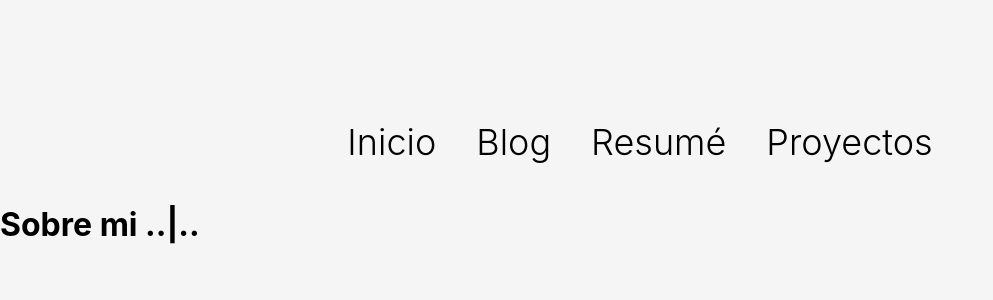
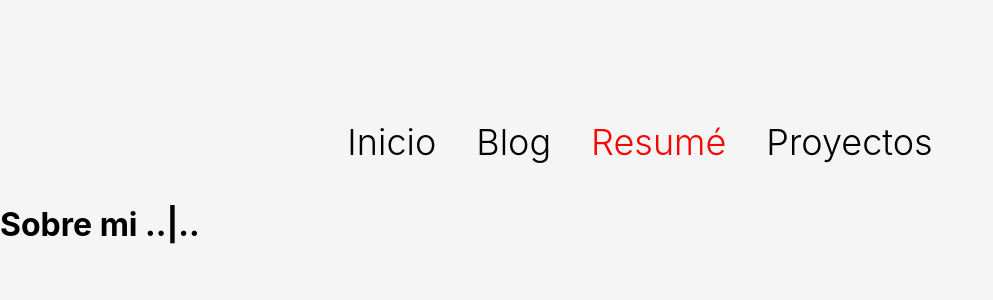
Before and after one commit to germanruzca/my-web-site, a Next.js app: page /resume in a window 1280 px wide. Shown: the top 300 px of the page, without its empty margins (0-993 px from the left). Built offline with nearby package versions, Linux system fonts and the light colour scheme.

Commit message:
Change the color in the header due the page

```diff
--- a/components/Header.js
+++ b/components/Header.js
@@ -1,12 +1,41 @@
 import styles from '../styles/Header.module.css';
+import { useRouter } from 'next/router'
 
 export const Header = () => {
+  const router = useRouter();
+  console.log(router.route)
   return (
     <div className={styles.container}>
-      <div><a href='/'>Inicio</a></div>
-      <div><a href='/blog'>Blog</a></div>
-      <div><a href='/resume'>Resumé</a></div>
-      <div><a href='/proyectos'>Proyectos</a></div>
+      <style jsx>{`
+        .tag {
+          color: red;
+        }
+
+        .no {
+          color: black
+        }
+      `}
+      </style>
+      <div className={`${router.pathname == '/' ? "tag" : "no"}`}>
+        <a href='/'>
+            Inicio
+        </a>
+      </div>
+      <div className={`${router.pathname == '/blog' || router.pathname == '/[slug]'? "tag" : "no"}`}>
+        <a href='/blog'>
+          Blog
+        </a>
+      </div>
+      <div className={`${router.pathname == '/resume' ? "tag" : "no"}`}>
+        <a href='/resume'>
+          Resumé
+        </a>
+      </div>
+      <div className={`${router.pathname == '/proyectos' ? "tag" : "no"}`}>
+        <a href='/proyectos'>
+          Proyectos
+        </a>
+      </div>
     </div>
   )
 }
```
